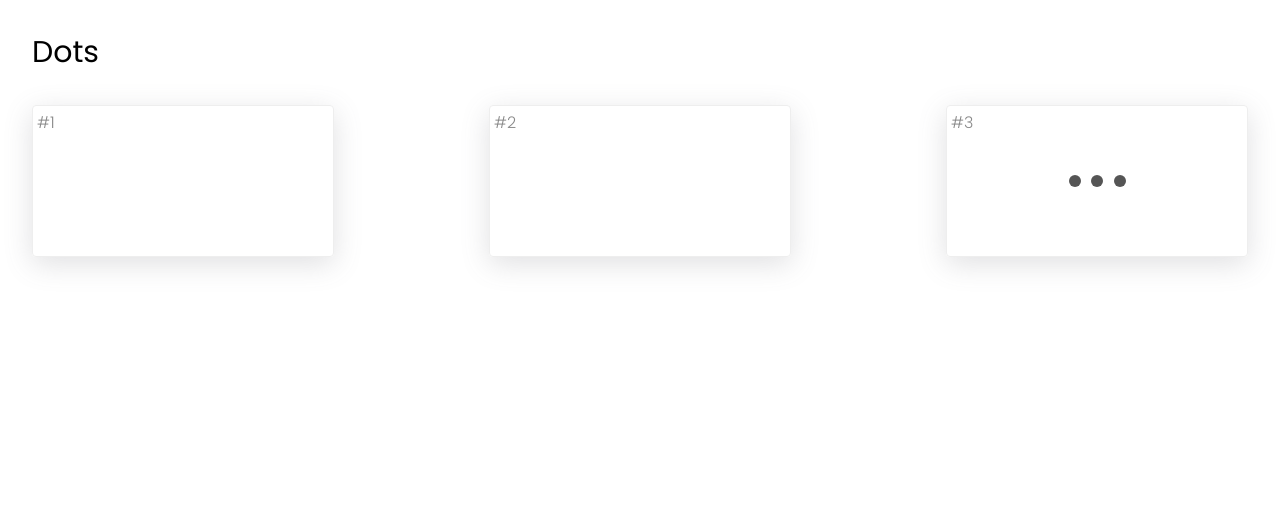
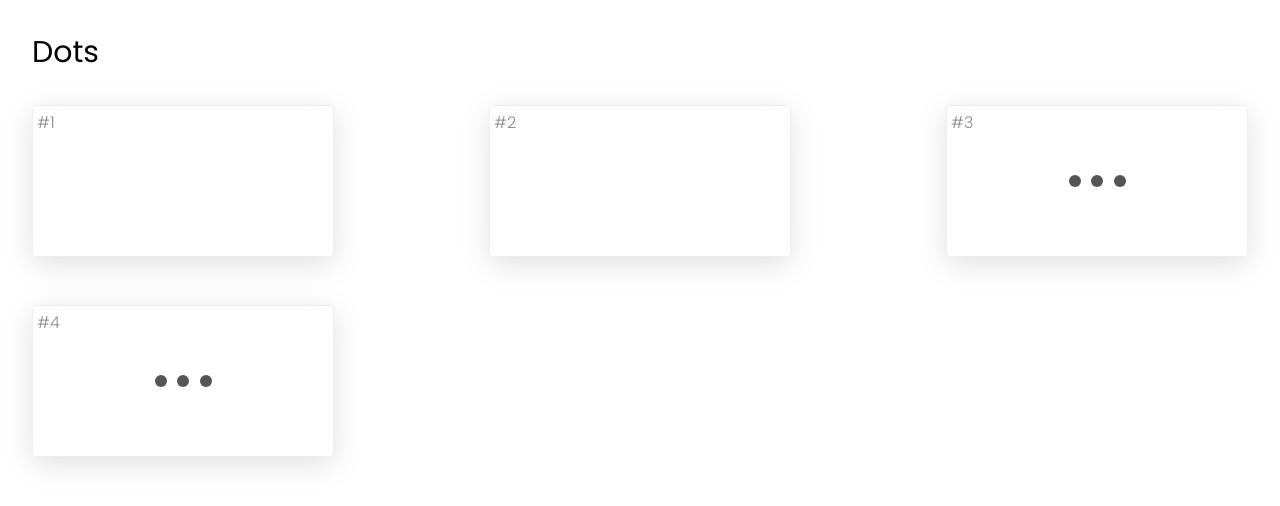
Before and after one commit to Manish9823/loaders, a plain HTML site: page src/CSS-Loaders-Collection/Dots/index.html in a window 1280 px wide. Drawn offline with Linux system fonts and the light colour scheme.

Commit message:
linked 4th dot with main file

```diff
--- a/src/CSS-Loaders-Collection/Dots/index.html
+++ b/src/CSS-Loaders-Collection/Dots/index.html
@@ -73,9 +73,13 @@
             <div class="name">#2</div>
             <iframe src="./2/index.html"></iframe>
         </div>
-        <div class="block" id="two">
+        <div class="block" id="three">
             <div class="name">#3</div>
             <iframe src="./3/index.html"></iframe>
+        </div>
+        <div class="block" id="four">
+            <div class="name">#4</div>
+            <iframe src="./4/index.html"></iframe>
         </div>
     </div>
 </body>
```
